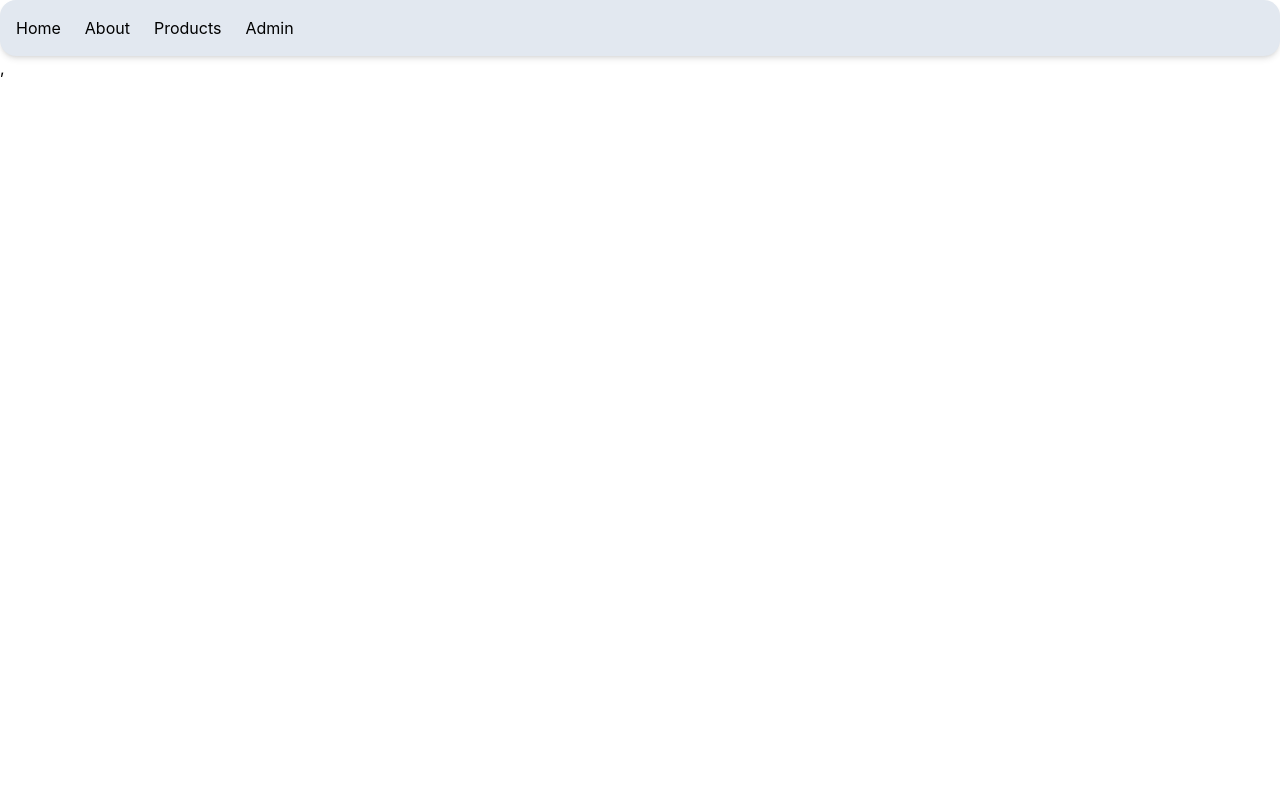
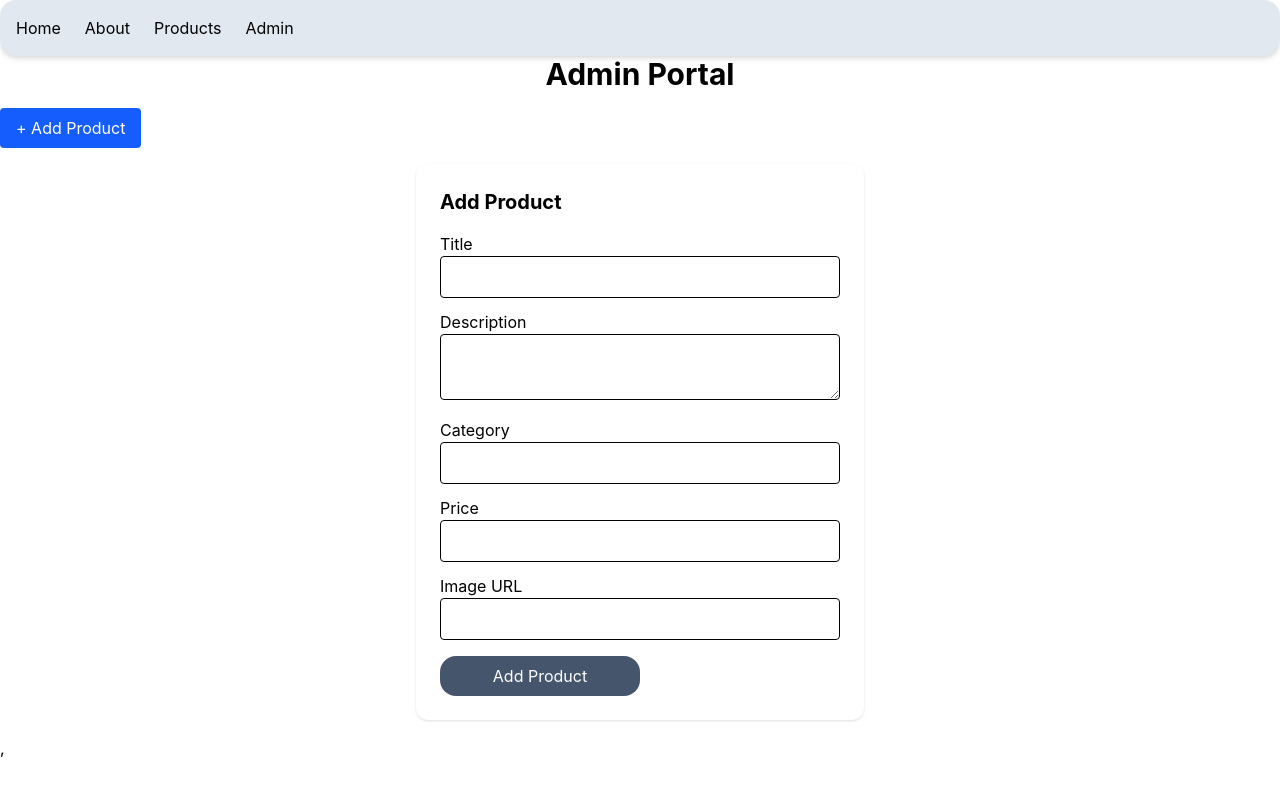
Before and after one commit to BRENDACHEBET1/summative-lab-project-showcase, a React (Vite) app: page /admin/new in a window 1280 px wide. Shown: the top 792 px of the page. Built offline with nearby package versions, Linux system fonts and the light colour scheme; data requests are answered from the project's data file.

Commit message:
Add delete functionality

```diff
--- a/package.json
+++ b/package.json
@@ -13,6 +13,7 @@
   "dependencies": {
     "react": "^19.2.6",
     "react-dom": "^19.2.6",
+    "react-icons": "^5.6.0",
     "react-router-dom": "^7.15.1"
   },
   "devDependencies": {
--- a/src/App.jsx
+++ b/src/App.jsx
@@ -17,11 +17,10 @@ function App() {
         <Routes>
           <Route path='/' element={<Home />} />
           <Route path='/About' element={<About />} />
-
           <Route path='/products' element={<ProductList />} />
-             <Route path='/products/new' element={<AddProduct />} />
-
-          <Route path='/admin' element={<Admin />} />
+          <Route path='/admin' element={<Admin />} >
+              <Route path='new' element={<AddProduct />} />
+          </Route>
 
 
 
--- a/src/components/ProductCard.jsx
+++ b/src/components/ProductCard.jsx
@@ -1,8 +1,19 @@
 import React from 'react'
+import { useProducts } from '../context/ProductsContext';
+import { FaTrash } from "react-icons/fa";
+
 
 const ProductCard = ({product}) => {
+    const {deleteProduct} = useProducts()
+
+    const handleDelete = () =>{
+        deleteProduct(product.id)
+    }
      return (
     <div className='border p-3 rounded shadow w-full flex flex-col gap-4'>
+      <button onClick={handleDelete} className='relative rounded shadow flex flex-col gap-4'>
+         <FaTrash size={15} />
+      </button>
       <h2>{product.title}</h2>
       <div className='flex justify-center border border-gray-100'>
          <img className=' w-1/2 ' src={product.image} alt={product.name} />
@@ -12,6 +23,7 @@ const ProductCard = ({product}) => {
       <h2 className=''>{product.category}</h2>
       <p>${product.price}</p>
       <button className='bg-blue-200 text-white px-3 py-1'>Add to Cart</button>
+
      </div>
 
 
--- a/src/pages/AddProduct.jsx
+++ b/src/pages/AddProduct.jsx
@@ -1,9 +1,18 @@
-import React, { useState } from "react";
+import React, { useState, useId } from "react";
 import { useNavigate } from "react-router-dom";
-import {useProducts} from "../context/ProductsContext"
+import { useProducts } from "../context/ProductsContext"
 
 const AddProduct = () => {
+
+    const { addProduct } = useProducts();
     const navigate = useNavigate();
+
+    // Using UseId for unique id inputs
+    const titleId = useId()
+    const descriptionId = useId()
+    const categoryId = useId()
+    const priceId = useId()
+    const imageId = useId()
 
     //   state to hold form inputs
     const [formData, setFormData] = useState({
@@ -33,6 +42,8 @@ const AddProduct = () => {
             id: Date.now()
         };
 
+        try {
+            await addProduct(newProduct)
 
             // reset form
             setFormData({
@@ -45,9 +56,15 @@ const AddProduct = () => {
 
             // go back to products page
             navigate("/products");
+        } catch (error) {
+            console.log(error)
+        } finally {
+            setLoading(false)
+        }
+    }
 
 
-  };
+
 
     return (
         <div className="flex justify-center p-4">
@@ -57,50 +74,60 @@ const AddProduct = () => {
       >
         <h2 className="text-xl font-bold mb-4">Add Product</h2>
 
+        {/* TITLE */}
+        <label htmlFor={titleId}>Title</label>
         <input
+          id={titleId}
           name="title"
           value={formData.title}
           onChange={handleChange}
-          placeholder="Title"
           className="w-full p-2 mb-3 border rounded"
         />
 
+        {/* DESCRIPTION */}
+        <label htmlFor={descriptionId}>Description</label>
         <textarea
+          id={descriptionId}
           name="description"
           value={formData.description}
           onChange={handleChange}
-          placeholder="Description"
           className="w-full p-2 mb-3 border rounded"
         />
 
+        {/* CATEGORY */}
+        <label htmlFor={categoryId}>Category</label>
         <input
+          id={categoryId}
           name="category"
           value={formData.category}
           onChange={handleChange}
-          placeholder="Category"
           className="w-full p-2 mb-3 border rounded"
         />
 
+        {/* PRICE */}
+        <label htmlFor={priceId}>Price</label>
         <input
+          id={priceId}
           name="price"
           type="number"
           value={formData.price}
           onChange={handleChange}
-          placeholder="Price"
           className="w-full p-2 mb-3 border rounded"
         />
 
+        {/* IMAGE */}
+        <label htmlFor={imageId}>Image URL</label>
         <input
+          id={imageId}
           name="image"
           value={formData.image}
           onChange={handleChange}
-          placeholder="Image URL"
           className="w-full p-2 mb-4 border rounded"
         />
 
         <button
           type="submit"
-          className="w-full bg-blue-600 text-white p-2 rounded"
+          className="w-50 bg-slate-600 text-white p-2 rounded-2xl"
         >
           {loading ? "Adding..." : "Add Product"}
         </button>
--- a/src/pages/Admin.jsx
+++ b/src/pages/Admin.jsx
@@ -1,8 +1,20 @@
 import React from 'react'
+import { Link, Outlet } from 'react-router-dom'
 
 const Admin = () => {
   return (
-    <div>Admin</div>
+    <div>
+         <div>
+        <h1 className='font-bold text-3xl text-center'>Admin Portal</h1>
+    </div>
+    <div>
+       <Link to="/admin/new" className="inline-block mt-4 bg-blue-600 text-white px-4 py-2 rounded"
+      > + Add Product
+      </Link>
+    </div>
+    <Outlet/>
+    </div>
+
   )
 }
 
```
Also changed, not shown: 1 other file (tests, documents, lock files or other folders). Lines whose indentation alone changed are shown as unchanged.
